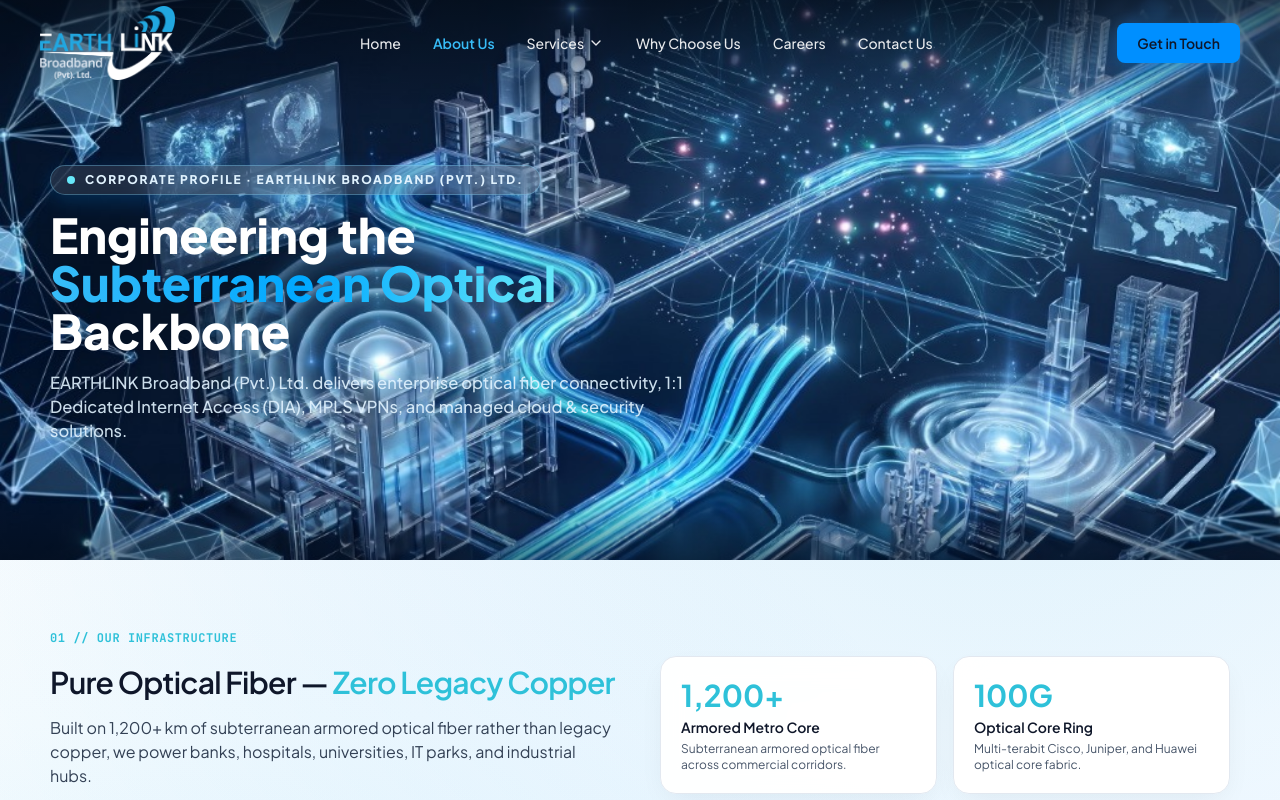
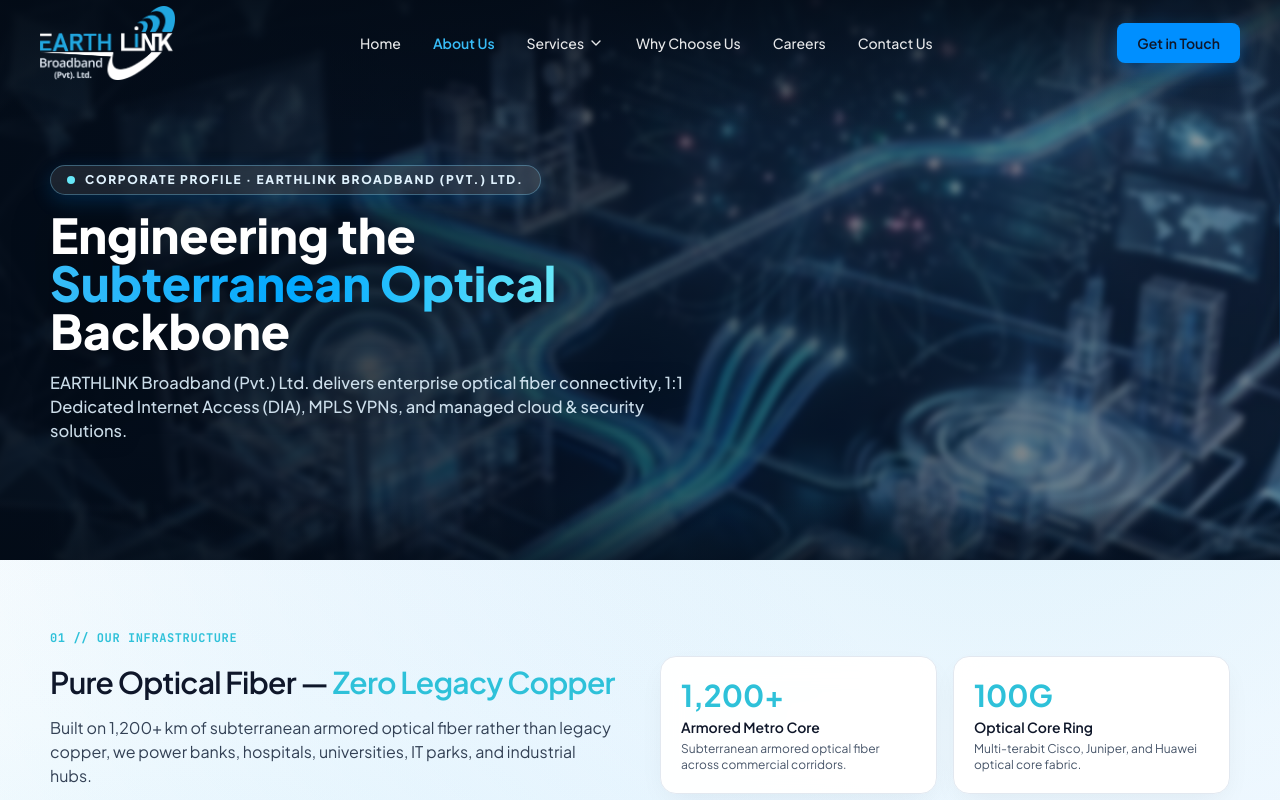
Before and after one commit to zainshabbir04/Earthlink, a Next.js app: page /about in a window 1280 px wide. Shown: the top 800 px of the page. Built offline with nearby package versions, Linux system fonts and the light colour scheme.

Commit message:
Add subtle blur and deeper top/left scrim to About Us hero banner for crisp logo and text visibility

```diff
--- a/src/app/about/page.tsx
+++ b/src/app/about/page.tsx
@@ -43,18 +43,18 @@ export default function AboutPage() {
     <div className="bg-black-gradient text-white overflow-hidden">
       {/* Full-Width About Us Hero Image Banner */}
       <section className="relative w-full overflow-hidden min-h-[460px] sm:min-h-[500px] lg:min-h-[560px] flex items-center">
-        {/* Background Hero Image */}
+        {/* Background Hero Image (Soft Blur + Slight Scale to Prevent Edge Bleed so Logo & Text Pop Clearly) */}
         {/* eslint-disable-next-line @next/next/no-img-element */}
         <img
           src="/about-hero-banner.jpg"
           alt="EARTHLINK Broadband Optical Fiber & Telecom Infrastructure"
-          className="absolute inset-0 w-full h-full object-cover object-center"
+          className="absolute inset-0 w-full h-full object-cover object-center blur-[3px] scale-105"
         />
 
-        {/* Balanced Dark-Navy Gradient Scrims for Crisp Transparent Navbar & High-Contrast Text */}
-        <div className="pointer-events-none absolute inset-0 bg-gradient-to-r from-[#030B16]/88 via-[#030B16]/62 to-[#030B16]/25" />
-        <div className="pointer-events-none absolute inset-x-0 top-0 h-28 bg-gradient-to-b from-[#030B16]/70 to-transparent" />
-        <div className="pointer-events-none absolute inset-x-0 bottom-0 h-16 bg-gradient-to-t from-[#030B16]/45 to-transparent" />
+        {/* Balanced Dark-Navy Gradient Scrims for Crisp Transparent Navbar Logo & High-Contrast Text */}
+        <div className="pointer-events-none absolute inset-0 bg-gradient-to-r from-[#030B16]/90 via-[#030B16]/68 to-[#030B16]/40" />
+        <div className="pointer-events-none absolute inset-x-0 top-0 h-32 bg-gradient-to-b from-[#030B16]/80 to-transparent" />
+        <div className="pointer-events-none absolute inset-x-0 bottom-0 h-16 bg-gradient-to-t from-[#030B16]/50 to-transparent" />
 
         <div className="relative z-10 w-full max-w-7xl mx-auto px-[20px] lg:px-[50px] pt-28 pb-16 lg:pt-32 lg:pb-20">
           <div className="max-w-2xl space-y-4">
```
